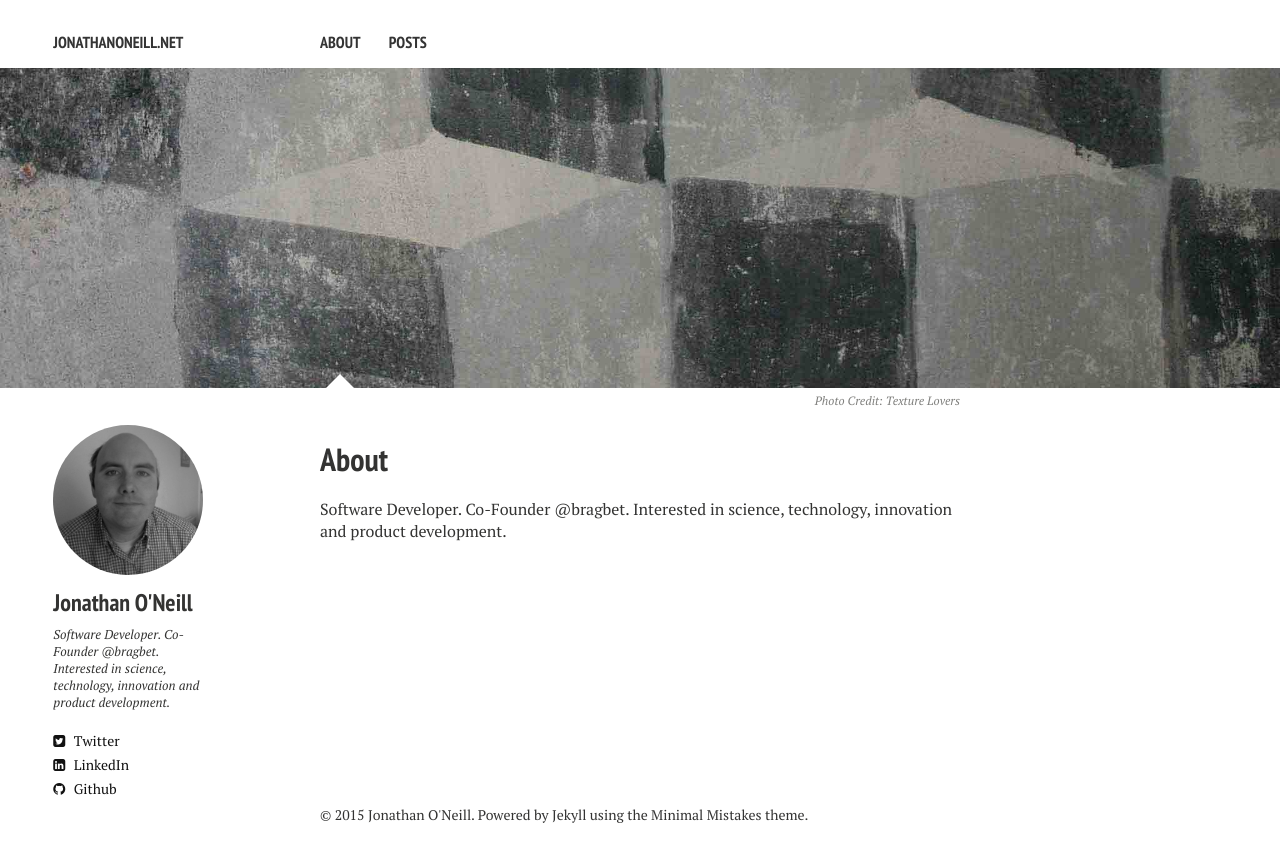
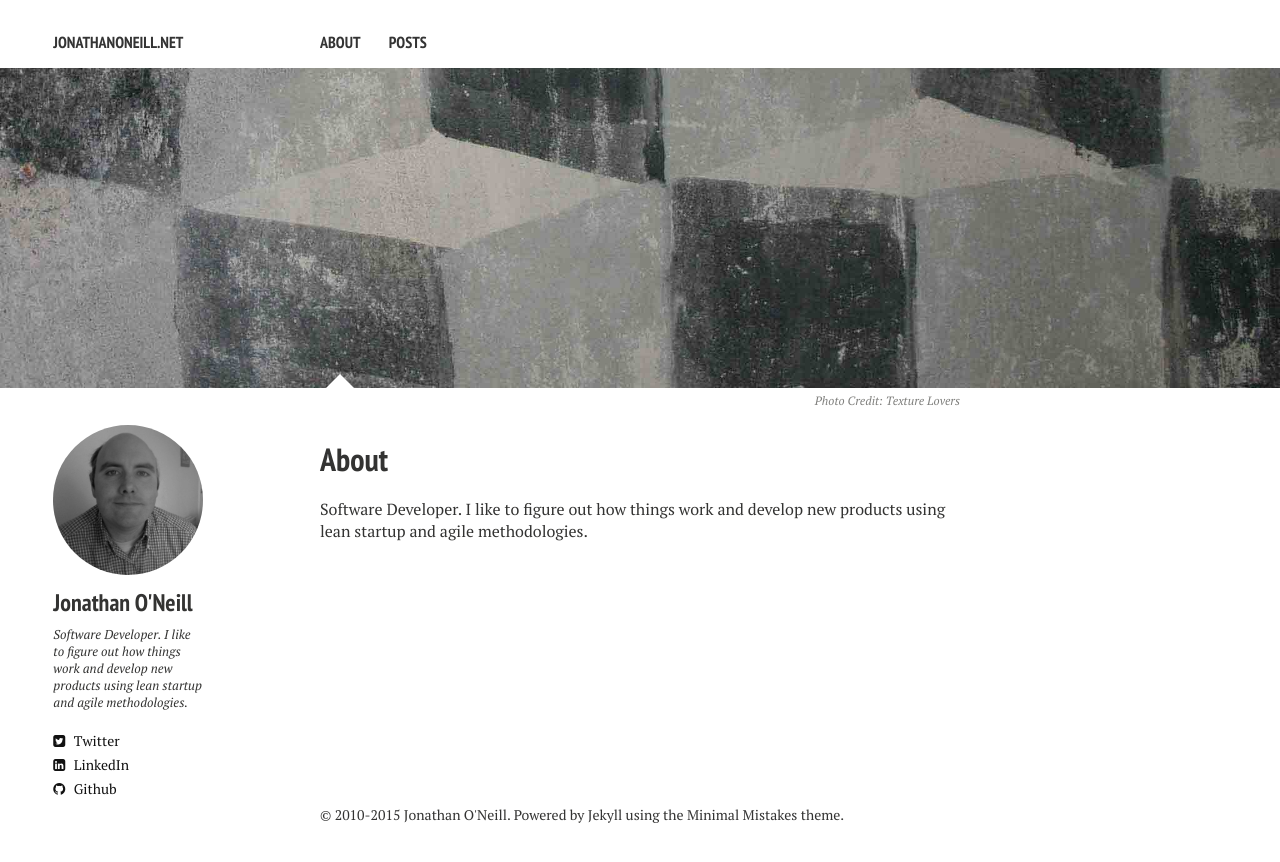
Before and after one commit to jonathanoneill/jonathanoneill.github.io, a Jekyll site: the page built from about.md, in a window 1280 px wide. Shown: the top 862 px of the page. Built offline with Jekyll 4.4.1, drawn with Linux system fonts in a browser that asks for light colours; nearby versions of some CDN libraries; Markdown is read by kramdown in place of the engine named in the settings.

Commit message:
Updated bio

```diff
--- a/_config.yml
+++ b/_config.yml
@@ -9,7 +9,7 @@
 owner:
   name:           Jonathan O'Neill
   avatar:         ProfilePhoto400x400.jpg
-  bio:            "Software Developer. Co-Founder @bragbet. Interested in science, technology, innovation and product development."
+  bio:            "Software Developer. I like to figure out how things work and develop new products using lean startup and agile methodologies."
   email:          jonathan@jonathanoneill.net
 
   # Social networking links are used in author-bio sidebar. Update and remove as you like.
--- a/_includes/_footer.html
+++ b/_includes/_footer.html
@@ -1 +1 @@
-<span>&copy; {{ site.time | date: '%Y' }} {{ site.owner.name }}. Powered by <a href="http://jekyllrb.com">Jekyll</a> using the <a href="http://mademistakes.com/minimal-mistakes/">Minimal Mistakes</a> theme.</span>
+<span>&copy; 2010-{{ site.time | date: '%Y' }} {{ site.owner.name }}. Powered by <a href="http://jekyllrb.com">Jekyll</a> using the <a href="http://mademistakes.com/minimal-mistakes/">Minimal Mistakes</a> theme.</span>
--- a/about.md
+++ b/about.md
@@ -12,4 +12,4 @@
   creditlink: http://texturelovers.com
 ---
 
-Software Developer. Co-Founder @bragbet. Interested in science, technology, innovation and product development.
+Software Developer. I like to figure out how things work and develop new products using lean startup and agile methodologies.
```
Also changed, not shown: other parts of about.md (+1 -1 lines).
